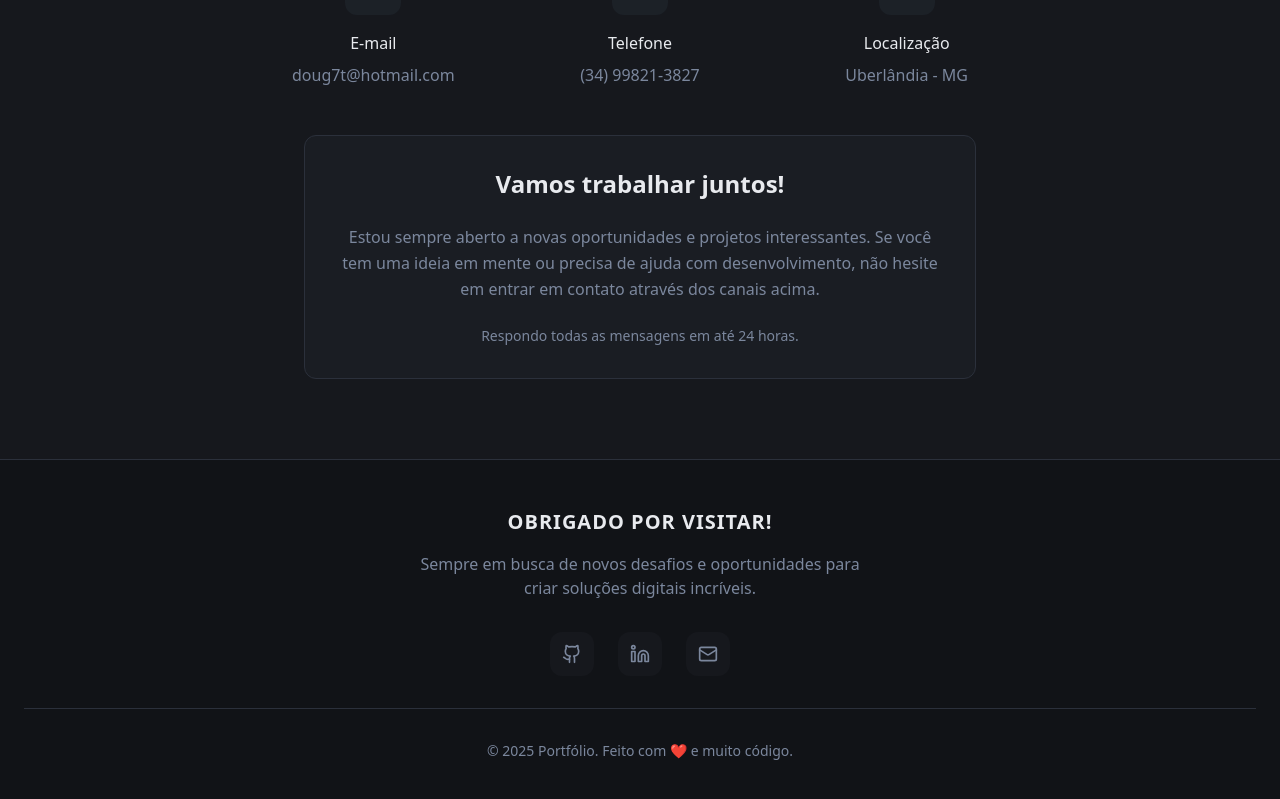
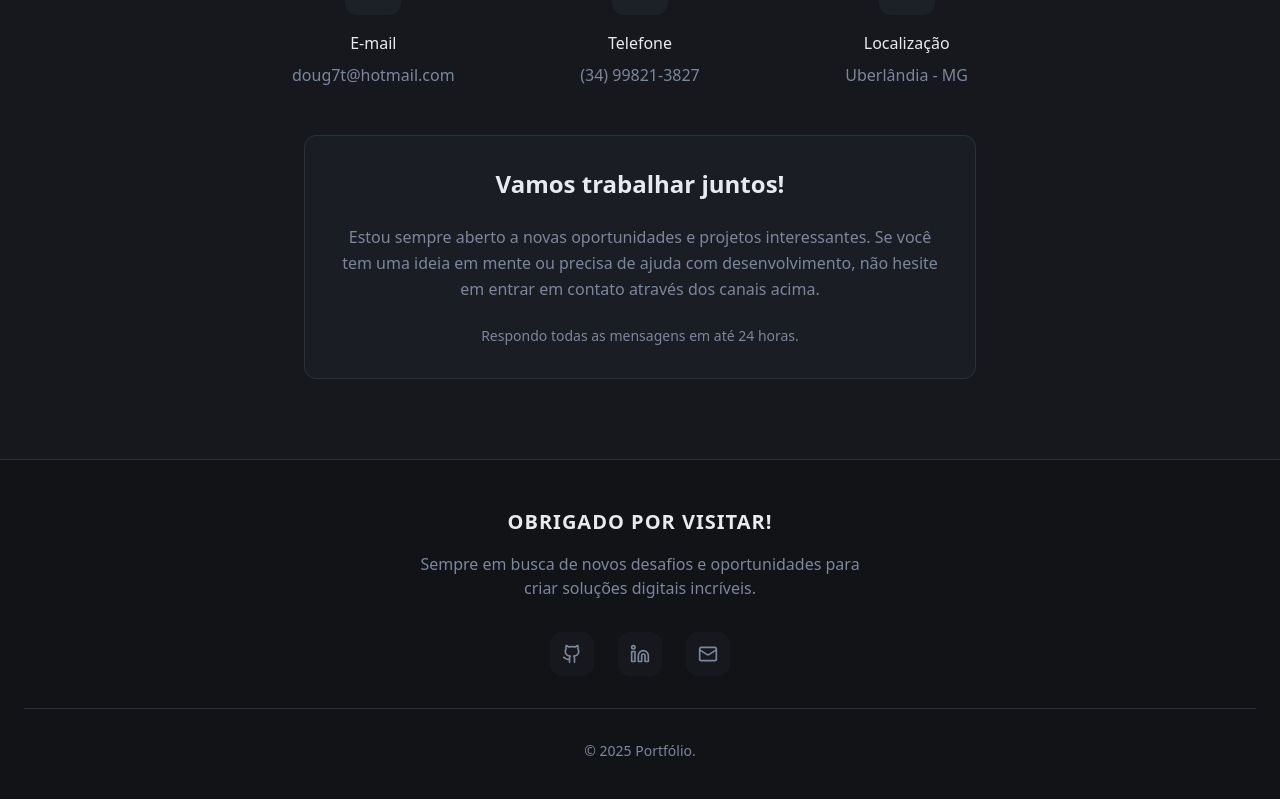
Before and after one commit to RogerioSousaM/PORTFOLIO, a React (Vite) app: page / in a window 1280 px wide. Shown: the part 2691-3490 px from the top of the page. Built offline with nearby package versions, Linux system fonts and the light colour scheme.

Commit message:
Melhorias

```diff
--- a/index.html
+++ b/index.html
@@ -3,6 +3,7 @@
   <head>
     <meta charset="UTF-8" />
     <meta name="viewport" content="width=device-width, initial-scale=1.0" />
+    <link rel="icon" type="image/svg+xml" href="/favicon.svg" />
     <title>Portfólio - Desenvolvedor Criativo</title>
     <meta name="description" content="Portfólio pessoal de desenvolvedor. Criando experiências digitais únicas através de código limpo e design elegante." />
     <meta name="author" content="Desenvolvedor" />
--- a/src/components/Footer.tsx
+++ b/src/components/Footer.tsx
@@ -44,7 +44,7 @@
 
           <div className="border-t border-border pt-8">
             <p className="text-sm text-portfolio-text-dim">
-              © {currentYear} Portfólio. Feito com ❤️ e muito código.
+              © {currentYear} Portfólio.
             </p>
           </div>
         </div>
```
Also changed, not shown: public/favicon.svg (added), 1 other file (tests, documents, lock files or other folders).
